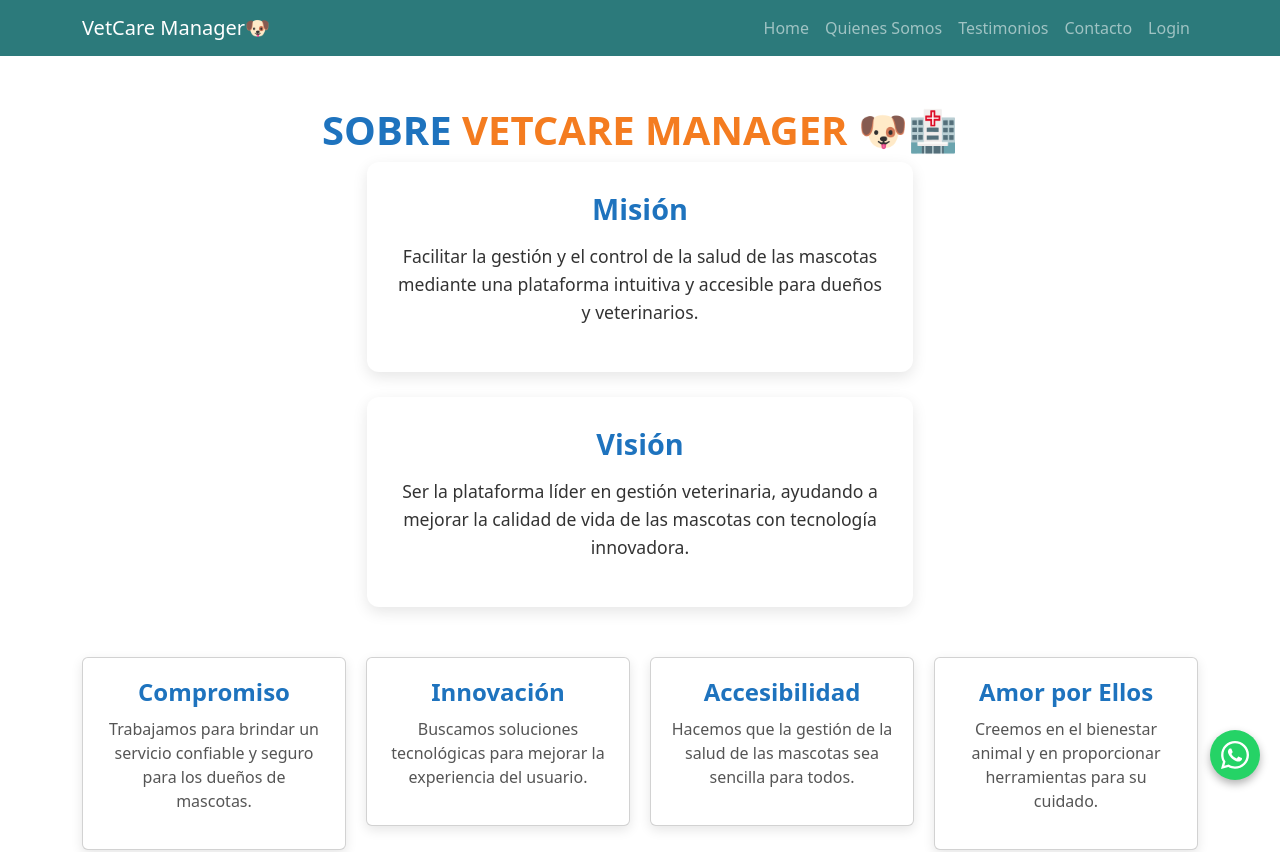
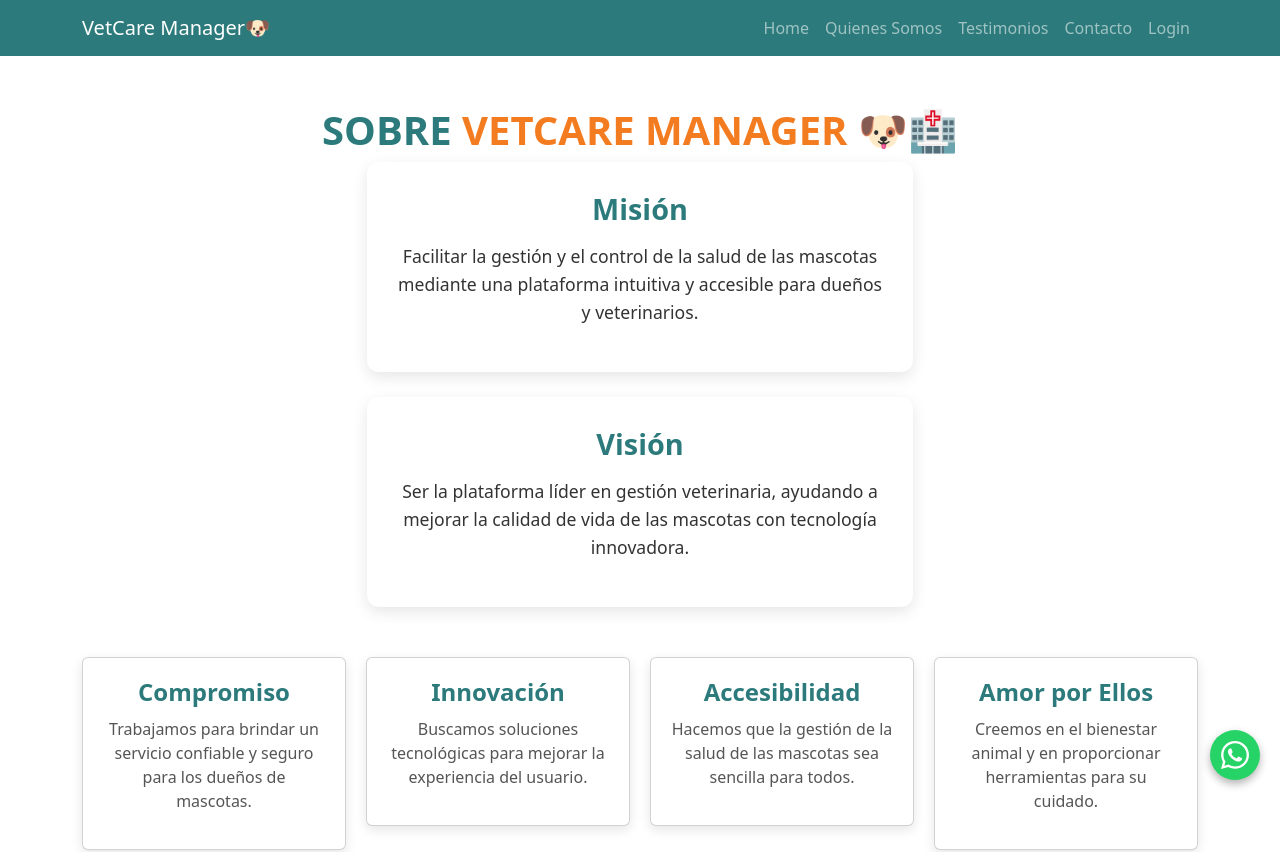
Before and after one commit to webdesigner98everyone/vetcare, a React (Create React App) app: page /About in a window 1280 px wide. Shown: the top 852 px of the page. Built offline with nearby package versions, Linux system fonts and the light colour scheme.

Commit message:
Mejora de Colores en seccion About

```diff
--- a/src/styles/About.css
+++ b/src/styles/About.css
@@ -6,7 +6,7 @@
   .about-title {
     font-size: 2.5rem;
     font-weight: bold;
-    color: #1e73be;
+    color: #2c7a7b;
     text-transform: uppercase;
   }
 
@@ -38,7 +38,7 @@
   .about-heading {
     font-size: 1.8rem;
     font-weight: bold;
-    color: #1e73be;
+    color: #2c7a7b;
     margin-bottom: 15px;
   }
 
@@ -73,7 +73,7 @@
   .value-card h4 {
     font-size: 1.5rem;
     font-weight: bold;
-    color: #1e73be;
+    color: #2c7a7b;
     margin-bottom: 10px;
   }
 
```
